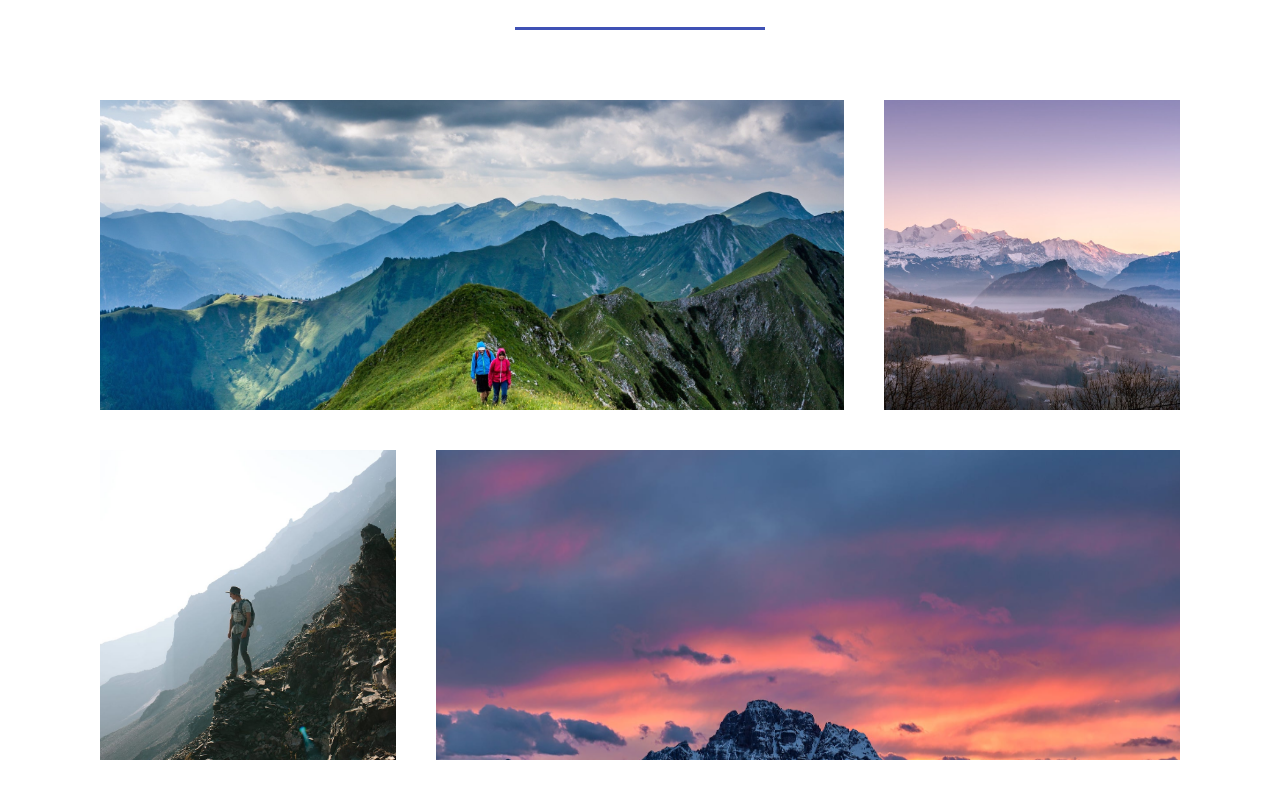
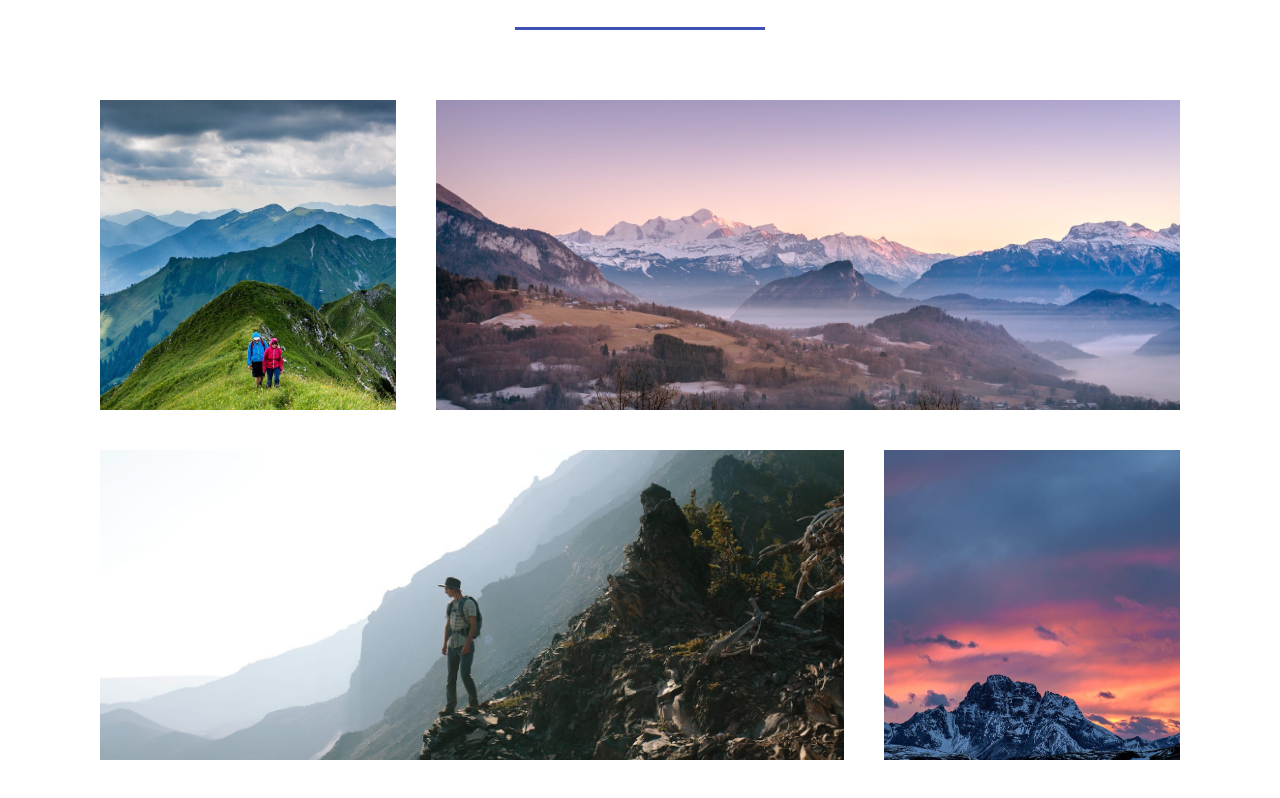
Before and after one commit to Jabarlew/UdemyExercise, a plain HTML site: page index.html in a window 1280 px wide. Shown: the part 989-1787 px from the top of the page. Drawn offline with nearby package versions, Linux system fonts and the light colour scheme; a script that the page names is missing.

Commit message:
Update index.html

```diff
--- a/index.html
+++ b/index.html
@@ -39,10 +39,10 @@
         <hr>
 
         <ul class="grid">
-            <li class="small" style="background-image: url(img/mountain1.jpg);"></li>
-            <li class="large" style="background-image: url(img/mountain2.jpg);"></li>
-            <li class="large" style="background-image: url(img/mountain3.jpg);"></li>
-            <li class="small" style="background-image: url(img/mountain4.jpg);"></li>
+            <li class="large" style="background-image: url(img/mountain1.jpg);"></li>
+            <li class="small" style="background-image: url(img/mountain2.jpg);"></li>
+            <li class="small" style="background-image: url(img/mountain3.jpg);"></li>
+            <li class="large" style="background-image: url(img/mountain4.jpg);"></li>
         </ul>
 
     </section>
```
